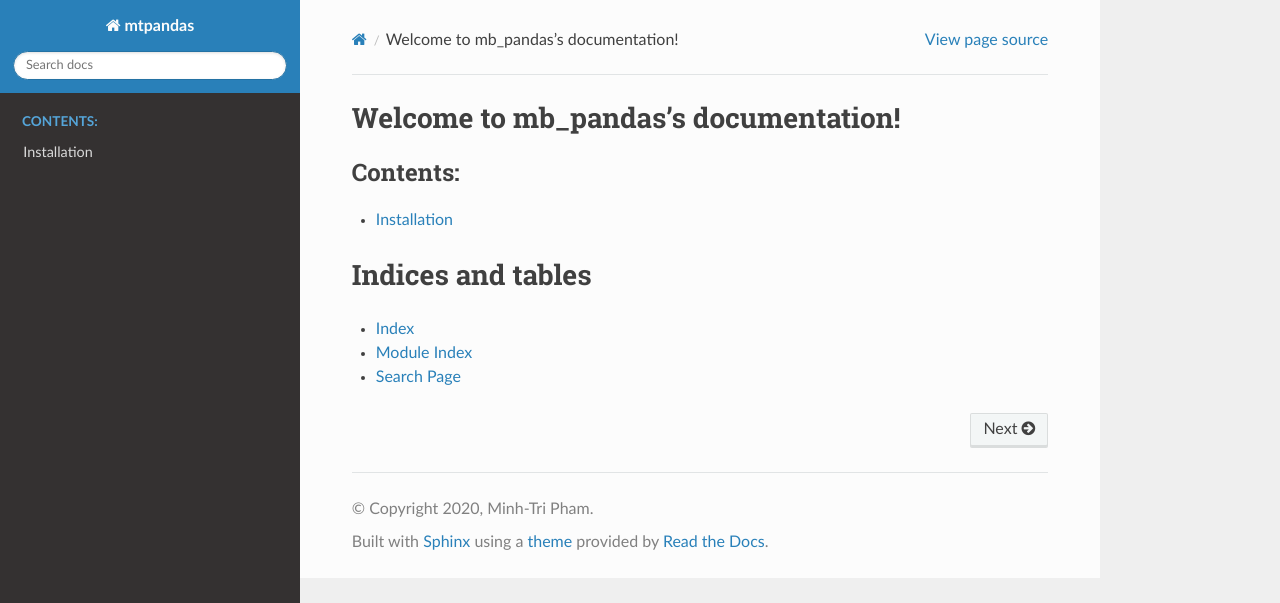
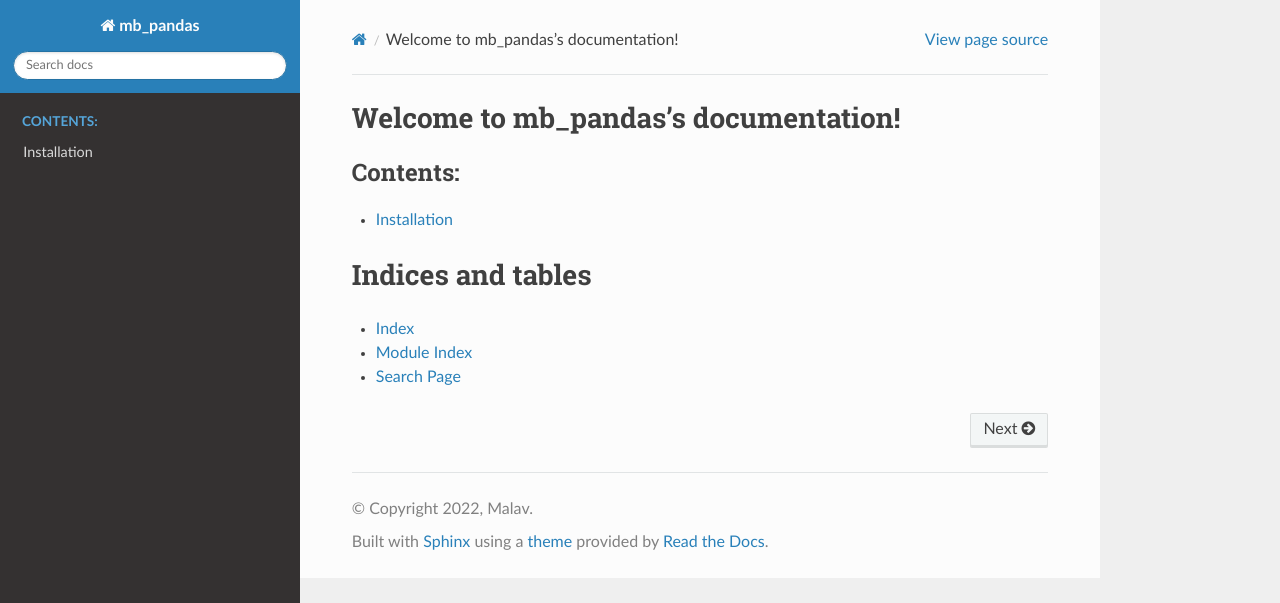
Before and after one commit to bigmb/mb_pandas, a Sphinx documentation site: the page built from docs/index.rst, in a window 1280 px wide. Shown: the top 603 px of the page. Built offline with Sphinx 7.4.7 and the Read the Docs theme 2.0.0, drawn with Linux system fonts in a browser that asks for light colours; pages that are not in the unit, such as notebooks, are missing from menus; the version number could not be read and is left out.

Commit message:
edit conf.py

```diff
--- a/docs/conf.py
+++ b/docs/conf.py
@@ -17,12 +17,12 @@ sys.path.insert(0, os.path.abspath('..'))
 
 # -- Project information -----------------------------------------------------
 
-project = 'mtpandas'
-copyright = '2020, Minh-Tri Pham'
-author = 'Minh-Tri Pham'
+project = 'mb_pandas'
+copyright = '2022, Malav'
+author = 'Malav'
 
 # The full version, including alpha/beta/rc tags
-from mt.pandas.version import VERSION
+from mb_pandas.src.version import VERSION
 release = VERSION
 
 
```
